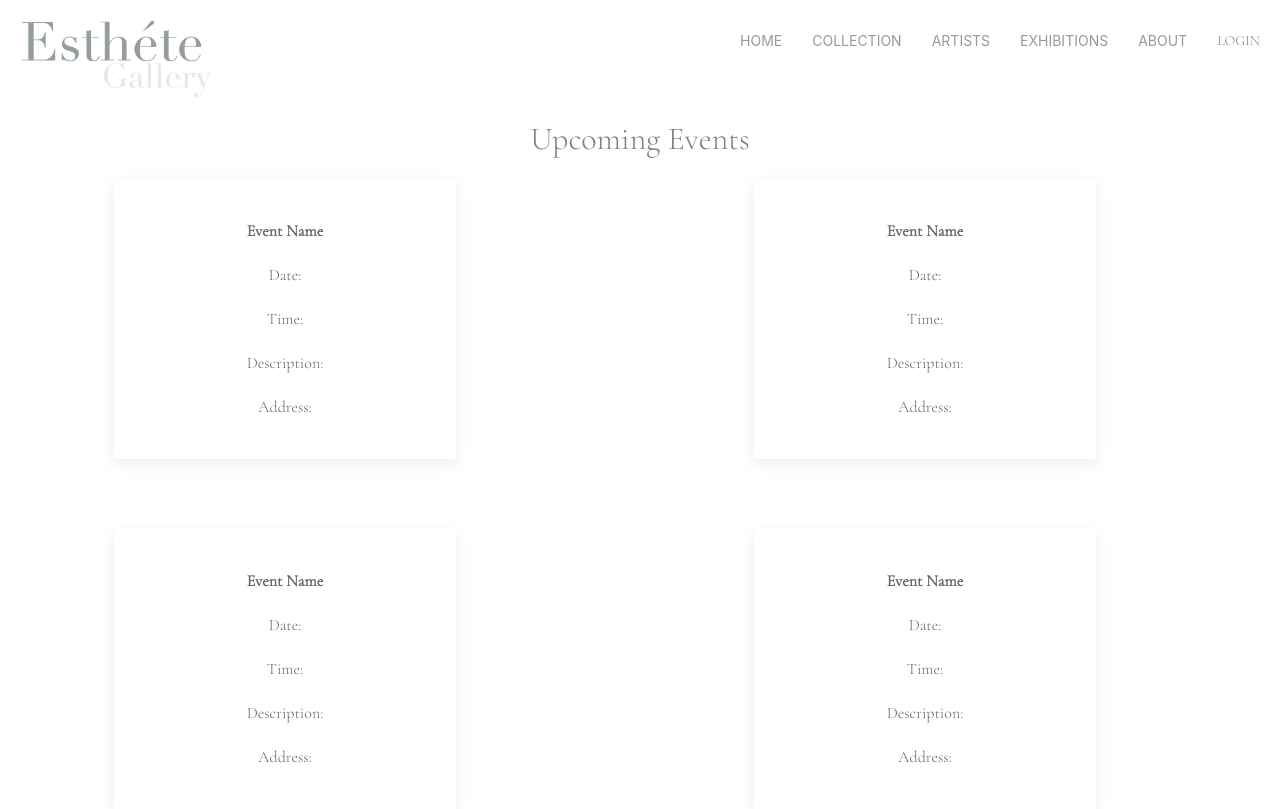
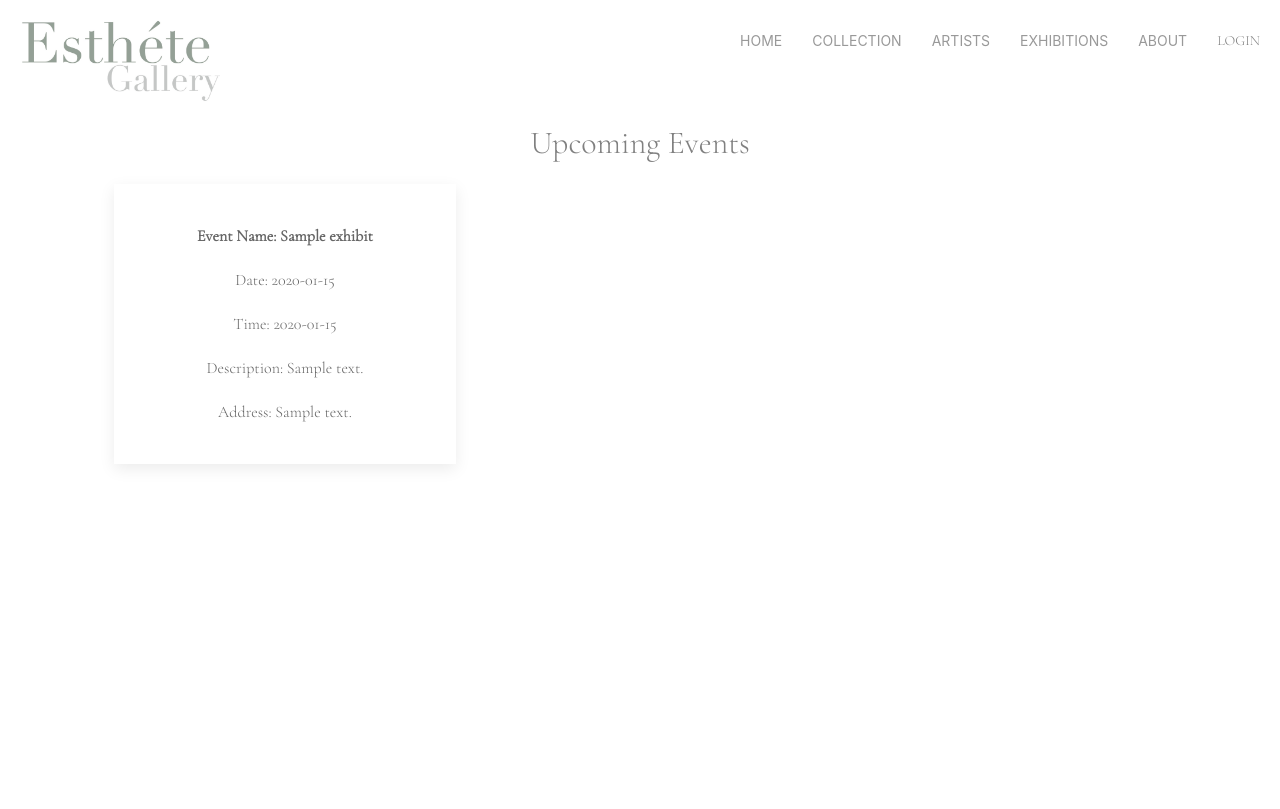
Before and after one commit to Sumayyahm/Project2, a Node server app: page /exhibitions in a window 1280 px wide. After the commit the page ends 466 px from the top, so only its background shows below. Run offline with Node 20, Linux system fonts and the light colour scheme; tables that the repository leaves empty hold one stand-in row (values such as "Sample post"); some libraries are stand-ins or nearby versions.

Commit message:
styling changes

```diff
--- a/views/artists.handlebars
+++ b/views/artists.handlebars
@@ -1,12 +1,12 @@
         <br><br><br>
-        <div id="selected-style">
-        <h1 style="color: gray; font-family: 'Cormorant Garamond', serif; text-align:center">    {{artistHeader.artistname.dataValues.artist_name}}          </h1>
+        <div>
+        <h1 class="h1tag">    {{artistHeader.artistname.dataValues.artist_name}}          </h1>
         </div>
         <hr>
 
     <ul class="artwork-display" id= "horizontal list">
          {{#each artistArtwork.Artwork}}
-        <li>
+         <li>
             <img class="image" src={{this.dataValues.artwork_image}} >
            <br><br>
           <a class="uk-button uk-button-default button-position" href="#modal-center" uk-toggle>Read More</a>
--- a/views/collections.handlebars
+++ b/views/collections.handlebars
@@ -1,6 +1,6 @@
        <br><br><br>
-       <div id="selected-style">
-        <h1 style="color: gray; font-family: 'Cormorant Garamond', serif; text-align:center">    {{collStyle.Style.dataValues.style_name}}          </h1>
+       <div>
+        <h1 class="h1tag">    {{collStyle.Style.dataValues.style_name}}          </h1>
         </div>
         <hr>
 
--- a/views/exhibition.handlebars
+++ b/views/exhibition.handlebars
@@ -1,7 +1,19 @@
     <br>
     <h2 id="upcoming">Upcoming Events</h2>
     <ul class="uk-grid-large uk-child-width-1-2 uk-child-width-1-1 uk-text-center" uk-sortable="handle: .uk-card" uk-grid>
+         {{#each exhibitData.Exhibit}}
         <li>
+            <div class="uk-card uk-card-default uk-card-body events">
+                <p><strong>Event Name: {{this.dataValues.exhibit_name}}</strong> </p>
+                <p>Date: {{this.dataValues.date}}</p>
+                <p>Time: {{this.dataValues.time}}</p>
+                <p>Description: {{this.dataValues.exhibit_descript}}</p>
+                <p>Address: {{this.dataValues.exhibit_address}}</p>
+            </div>
+        </li>
+        {{/each}}
+        </ul>
+        {{!-- <li>
             <div class="uk-card uk-card-default uk-card-body events">
                 <p><strong>Event Name</strong> </p>
                 <p>Date:</p>
@@ -27,15 +39,4 @@
                 <p>Description:</p>
                 <p>Address:</p>
             </div>
-        </li>
-        <li>
-            <div class="uk-card uk-card-default uk-card-body events">
-                <p><strong>Event Name</strong> </p>
-                <p>Date:</p>
-                <p>Time:</p>
-                <p>Description:</p>
-                <p>Address:</p>
-            </div>
-        </li>
-
-    </ul>
+        </li> --}}
```
Also changed, not shown: views/index.handlebars (+4 -4 lines), views/partials/art/navbar.handlebars (+8 -31 lines).
